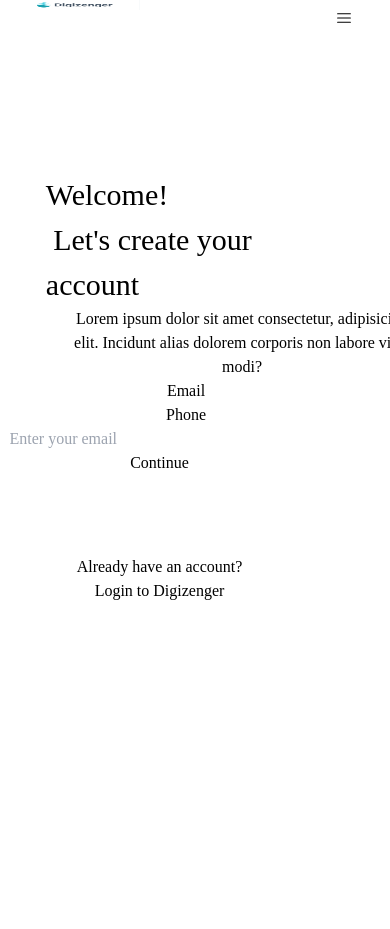
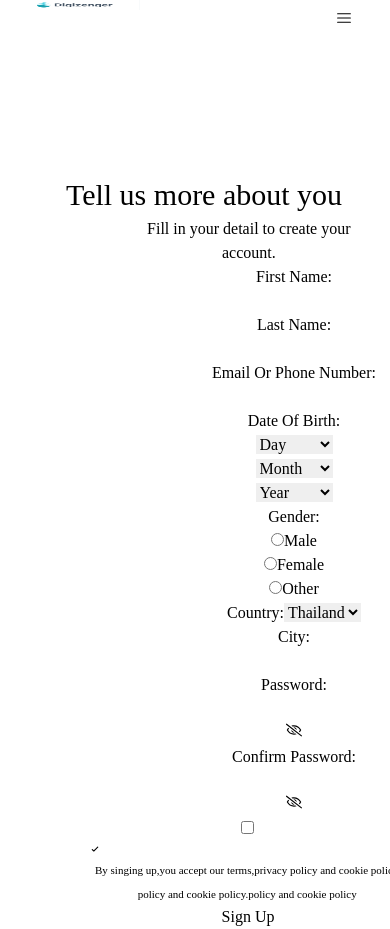
Before and after one commit to MiWu2275/Digizenger, a React (Vite) app: page /signup in a window 390 px wide. Shown: the top 929 px of the page. Before the commit the page ends 844 px from the top, so only its background shows below. Built offline with nearby package versions, Linux system fonts and the light colour scheme.

Commit message:
Responsive Fix

```diff
--- a/src/App.css
+++ b/src/App.css
@@ -217,42 +217,7 @@ body{
   .edsn_logo{
     width:110px;
     height: 50px;
-}
-.signin_main_container{
-  margin-left: -2rem !important;
-  margin-right: 3rem !important;
-}
-.header_text1{
-  margin-left: -6rem !important;
-  font-size: 30px !important;
-}
-.signin_header_text{
-  margin-left: -5px !important;
-  font-size: 30px !important;
-}
-.signin_header_text2{
-  font-size: 30px !important;
-  margin-left: -7.5rem !important;
-}
-.signin_body_text{
-  width: 350px !important;
-  margin-left: 6.5rem !important
-}
-.signin_button_container{
-  margin-right: 3rem !important;
-  margin-left: 110px !important;
-}
-.signin_input_box{
-  margin-left: 28px !important;
-  width: 345px !important;
-}
-.already_account_container{
-  margin-top: 6rem !important;
-}
-.signin_already_account{
-  margin-left:9px !important;
-  margin-top: 10rem !important;
-}
+  }
 .login_main_container{
   margin-left: 10px !important;
   margin-right: 2rem !important;
@@ -287,6 +252,15 @@ body{
 .login_recaptcha{
   margin-left: -7px !important;
 }
+.login_account_button{
+  margin-top: 10rem;
+}
+.eye_button1{
+  margin-left: 5px;
+}
+.eye_button2{
+  margin-right: -3rem;
+}
 
 }
 
@@ -298,21 +272,47 @@ body{
     width:70px;
     height: 10px;
 }
-.signin_header_text{
-  margin-right: 0px;
+.login_main_container{
+  margin-left: 0px !important;
+  margin-right: 2rem !important;
 }
-.signin_body_text{
-  margin-left: 4.8rem !important;
-  width: 360px !important; /* Add padding to ensure it doesn't touch the screen edges */
+.login_header_text1{
+  font-size: 30px !important;
+  margin-left: 1px !important;
 }
-.signin_button_container{
-  margin-right: 38px !important;
-  margin-left: 100px !important;
+.login_header_text2{
+  font-size: 30px !important;
+  /* margin-left: 1px !important; */
 }
-.signin_input_box{
-  margin-left: 12px !important;
-  width: 359px !important;
+.login_body_text{
+  width: 350px !important;
+  margin-left: 1.9rem !important;
 }
+.login_button_container{
+  margin-right: 1.8rem !important;
+  margin-left: 40px !important;
+}
+.login_input_box{
+  margin-left: 23px !important;
+  width: 345px !important;
+}
+.login_checkbox{
+  margin-left: 15px !important;
+  margin-right: 10px !important;
+}
+.login_keep_account{
+  margin-right: 30px !important;
+}
+.login_recaptcha{
+  margin-left: -7px !important;
+}
+.eye_button1{
+  margin-left: 5px;
+}
+.eye_button2{
+  margin-right: -3rem;
+}
+
 }
 
 @media (max-width: 393px) {
@@ -325,44 +325,9 @@ body{
     margin-left: 30px !important
 }
 
-  .signin_main_container{
-    margin-left: -2rem !important;
-    margin-right: 3rem !important;
-}
   .login_main_container{
     margin-left: 0px !important;
     margin-right: 2rem !important;
-  }
-  .header_text1{
-    margin-left: -6rem !important;
-    font-size: 30px !important;
-  }
-  .signin_header_text{
-    margin-left: -5px !important;
-    font-size: 30px !important;
-  }
-  .signin_header_text2{
-    font-size: 30px !important;
-    margin-left: -7.5rem !important;
-  }
-  .signin_body_text{
-    width: 340px !important;
-    margin-left: 6.5rem !important
-  }
-  .signin_button_container{
-    margin-right: 3rem !important;
-    margin-left: 110px !important;
-  }
-  .signin_input_box{
-    margin-left: 9px !important;
-    width: 300px !important;
-  }
-  .already_account_container{
-    margin-top: 5rem !important;
-  }
-  .signin_already_account{
-    margin-left:9px !important;
-    margin-top: 10rem !important;
   }
   .login_header_text1{
     font-size: 30px !important;
@@ -394,6 +359,19 @@ body{
   .login_recaptcha{
     margin-left: -7px !important;
   }
+  .eye_button1{
+    margin-left: 5px;
+  }
+  .eye_button2{
+    margin-right: -3rem;
+  }
+
+  .verify-header{
+   width: 200px;
+  }
+  /* .verify_body{
+    width: 300px;
+  } */
 
 }
 
@@ -406,45 +384,9 @@ body{
     height: 5px;
     margin-left: 20px !important
 }
-
-  .signin_main_container{
-    margin-left: -2rem !important;
-    margin-right: 3rem !important;
-}
   .login_main_container{
     margin-left: 0px !important;
     margin-right: 2rem !important;
-  }
-  .header_text1{
-    margin-left: -6rem !important;
-    font-size: 30px !important;
-  }
-  .signin_header_text{
-    margin-left: -5px !important;
-    font-size: 30px !important;
-  }
-  .signin_header_text2{
-    font-size: 30px !important;
-    margin-left: -7.5rem !important;
-  }
-  .signin_body_text{
-    width: 340px !important;
-    margin-left: 6.5rem !important
-  }
-  .signin_button_container{
-    margin-right: 3rem !important;
-    margin-left: 110px !important;
-  }
-  .signin_input_box{
-    margin-left: 9px !important;
-    width: 300px !important;
-  }
-  .already_account_container{
-    margin-top: 5rem !important;
-  }
-  .signin_already_account{
-    margin-left:9px !important;
-    margin-top: 10rem !important;
   }
   .login_header_text1{
     font-size: 30px !important;
@@ -476,6 +418,12 @@ body{
   .login_recaptcha{
     margin-left: -7px !important;
   }
+  .eye_button1{
+    margin-left: 5px;
+  }
+  .eye_button2{
+    margin-right: -3rem;
+  }
 }
 
 @media (max-width: 375px){
@@ -486,41 +434,6 @@ body{
   width:130px;
   height: 5px;
   margin-left: 30px !important
-}
-.signin_main_container{
-  margin-left: -2rem !important;
-  margin-right: 3rem !important;
-}
-.header_text1{
-  margin-left: -6rem !important;
-  font-size: 30px !important;
-}
-.signin_header_text{
-  margin-left: -5px !important;
-  font-size: 30px !important;
-}
-.signin_header_text2{
-  font-size: 30px !important;
-  margin-left: -7.5rem !important;
-}
-.signin_body_text{
-  width: 340px !important;
-  margin-left: 6.5rem !important
-}
-.signin_button_container{
-  margin-right: 3rem !important;
-  margin-left: 110px !important;
-}
-.signin_input_box{
-  margin-left: 9px !important;
-  width: 300px !important;
-}
-.already_account_container{
-  margin-top: 5rem !important;
-}
-.signin_already_account{
-  margin-left:9px !important;
-  margin-top: 10rem !important;
 }
 .login_main_container{
   margin-left: 10px !important;
@@ -556,6 +469,12 @@ body{
 .login_recaptcha{
   margin-left: -7px !important;
 }
+.eye_button1{
+  margin-left: 5px;
+}
+.eye_button2{
+  margin-right: -3rem;
+}
 }
 
 
@@ -575,14 +494,71 @@ body{
 
 }
 
-@media (max-width: 480px) {
+@media (max-width: 526px) {
+  .user_info_container{
+    margin-left: 10px !important;
+
+  }
+  .user_info_header1{
+    font-size: 32px !important;
+    margin-left: 20rem !important;
+  }
+  .user_info_header2{
+    font-size: 32px !important;
+  }
+  .user_info_body_text{
+    margin-left: 13.5rem !important;
+  }
+  .user_info_form_container{
+    grid-template-columns: 1fr !important;
+  }
+  .user_info_form1_container{
+    margin-left: 11.5rem !important;
+    row-gap: 2px !important;
+    width:fit-content !important;
+  }
+  .user_info_input_container{
+    gap: 15px !important;
+
+  }
+  .user_info_form2_container{
+    margin-left: 11.5rem !important;
+    margin-top: 0px !important;
+    width: fit-content !important;
+  }
+  .user_info_button_container{
+    justify-self: center !important;
+  }
+  .user_button_container{
+    width: 320px !important;
+    margin-left: 7.8rem !important;
+  }
+  .user_info_checkbox{
+    margin-left: 20rem !important;
+  }
+  .user_info_button{
+    margin-left: 8rem !important;
+  }
+  .user_info_agree{
+    margin-left: 1px !important;
+    font-size: 11px;
+  }
+  .eye2{
+    right: 2rem !important;
+  }
+  .eye1{
+    left: 16.5rem !important;
+  }
+}
+
+@media (max-width: 526px) {
   .user_info_container{
     margin-left: 10px !important;
     margin-right: 1.5rem !important;
   }
   .user_info_header1{
     font-size: 30px !important;
-    margin-left: 18rem !important;
+    margin-left: 20rem !important;
   }
   .user_info_header2{
     font-size: 30px !important;
@@ -611,7 +587,7 @@ body{
     justify-self: center !important;
   }
   .user_button_container{
-    width: 340px !important;
+    width: 320px !important;
     margin-left: 7.8rem !important;
   }
   .user_info_checkbox{
@@ -622,23 +598,30 @@ body{
   }
   .user_info_agree{
     margin-left: 1px !important;
+    font-size: 11px;
+  }
+  .eye2{
+    right: 2rem !important;
+  }
+  .eye1{
+    left: 16.5rem !important;
   }
 }
 
-@media (max-width: 575px) {
+@media (max-width: 480px) {
   .user_info_container{
     margin-left: 10px !important;
     margin-right: 1.5rem !important;
   }
   .user_info_header1{
     font-size: 30px !important;
-    margin-left: 18rem !important;
+    margin-left: 2rem !important;
   }
   .user_info_header2{
     font-size: 30px !important;
   }
   .user_info_body_text{
-    margin-left: 13.5rem !important;
+    margin-left: 7.6rem !important;
   }
   .user_info_form_container{
     grid-template-columns: 1fr !important;
@@ -661,17 +644,21 @@ body{
     justify-self: center !important;
   }
   .user_button_container{
-    width: 340px !important;
-    margin-left: 7.8rem !important;
-  }
-  .user_info_checkbox{
-    margin-left: 20rem !important;
+    width: 320px !important;
+    margin-left: 7.4rem !important;
   }
   .user_info_button{
-    margin-left: 8rem !important;
+    margin-left: 7.5rem !important;
   }
   .user_info_agree{
     margin-left: 1px !important;
+    font-size: 11px;
+  }
+  .eye2{
+    right: 2rem !important;
+  }
+  .eye1{
+    left: 16.5rem !important;
   }
 }
 
@@ -682,13 +669,13 @@ body{
   }
   .user_info_header1{
     font-size: 30px !important;
-    margin-left: 18rem !important;
+    margin-left: 2rem !important;
   }
   .user_info_header2{
     font-size: 30px !important;
   }
   .user_info_body_text{
-    margin-left: 13.5rem !important;
+    margin-left: 7.6rem !important;
   }
   .user_info_form_container{
     grid-template-columns: 1fr !important;
@@ -711,16 +698,23 @@ body{
     justify-self: center !important;
   }
   .user_button_container{
-    width: 340px !important;
-    margin-left: 7.9rem !important;
+    width: 320px !important;
+    margin-left: 7.4rem !important;
   }
-  .user_info_checkbox{
+  /* .user_info_checkbox{
     margin-left: 20rem !important;
-  }
+  } */
   .user_info_button{
-    margin-left: 8rem !important;
+    margin-left: 7.5rem !important;
   }
   .user_info_agree{
     margin-left: 1px !important;
+    font-size: 11px;
+  }
+  .eye2{
+    right: 2rem !important;
+  }
+  .eye1{
+    left: 16.5rem !important;
   }
 }
--- a/src/App.jsx
+++ b/src/App.jsx
@@ -3,7 +3,7 @@ import { useState, useEffect } from "react";
 import { BrowserRouter,Routes,Route} from "react-router-dom";
 import Nav from './components/Nav';
 import Login from './components/Login';
-import SignUp from './components/SignUp';
+// import SignUp from './components/SignUp';
 import SignInfo from './components/SignInfo';
 import RequestIdentity from './page/RequestIdentity';
 import VerifyEmail from './components/VerifyEmail';
@@ -19,10 +19,9 @@ function App() {
                 <Routes>
                   <Route path='/' element={<Homepage/>}></Route>
                   <Route path='/login' element={<Login/>}></Route>
-                  <Route path='/signup' element={<SignUp/>}></Route>
+                  <Route path='/signup' element={<SignInfo/>}></Route>
                   <Route path='/signup/verify' element={<VerifyEmail/>}></Route>
-                  <Route path='/signup/verify/signinfo' element={<SignInfo/>}></Route>
-                  <Route path='/signup/signinfo/requestIdentity' element={<RequestIdentity/>}></Route>
+                  <Route path='/signup/verify/requestIdentity' element={<RequestIdentity/>}></Route>
                 </Routes>
 
             </BrowserRouter>
--- a/src/components/SignInfo.jsx
+++ b/src/components/SignInfo.jsx
@@ -21,18 +21,18 @@ function SignInfo() {
 
   return (
     <section className="flex  justify-center  container w-full mb-[20px] mt-[35px]">
-      <main className="text-center user_info_container">
-        <div className="mt-[-10px] grid mb-[20px] ">
-                <div className=" text-[36px] ml-[-20rem] font-bold mt-[-10px]">
-                    <span className="user_info_header1 text-[#00BCD4]">Tell us more </span>
-                    <span className="user_info_header2">about you</span>
+      <main className="text-center ml-[5rem] user_info_container">
+        <div className="mt-[-10px] grid  w-[400px] ml-[6rem] mb-[20px] ">
+                <div className=" text-[36px] header_container font-bold mt-[-10px]">
+                    <span className="user_info_header1 text-[#00BCD4] ml-[-2rem]">Tell us more </span>
+                    <span className="user_info_header2 ">about you</span>
                 </div>
-                <div className="user_info_body_text text-left ml-[6.5rem] w-[400px] text-[#8C8CA1] mt-[5px]">
+                <div className="user_info_body_text text-left ml-[5px] w-[400px] text-[#8C8CA1] mt-[5px]">
                     Fill in your detail to create your account.
                 </div>
         </div>
 
-        <div className="user_info_form_container grid grid-cols-2 gap-2 px-4">
+        <div className="user_info_form_container  grid grid-cols-2 gap-2 px-4">
             <form className="user_info_form1_container space-y-4 px-5 mt-4 ml-16">
             <div className="user_info_input_container flex gap-4">
                 <div className="grid w-full">
@@ -160,13 +160,13 @@ function SignInfo() {
                           className="w-[315px] h-[40px]  pl-[10px] rounded-[5px] bg-[#ECF1F4]"
                       />
                       {password ?
-                            (<button className="eye_button1 absolute top-[3rem] left-[17.5rem]"
+                            (<button className="eye1 absolute top-[3rem] left-[17.5rem]"
                             onClick={(e)=> {
                             e.preventDefault();
                             setpassword(!password)}}>
                                 <FaRegEye />
                             </button>) :
-                            (<button className="eye_button2 absolute top-[3rem] right-[5rem]"
+                            (<button className="eye2 absolute top-[3rem] right-[5rem]"
                             onClick={(e)=> {
                                 e.preventDefault();
                                 setpassword(!password)}}>
@@ -182,13 +182,13 @@ function SignInfo() {
                           className="w-[315px] h-[40px] pl-[10px] rounded-[5px] bg-[#ECF1F4]"
                       />
                       {confirmPassword ?
-                            (<button className="eye_button1 absolute top-[3rem] left-[17.5rem]"
+                            (<button className="eye1 absolute top-[3rem] left-[17.5rem]"
                             onClick={(e)=> {
                             e.preventDefault();
                             setConfirmPassword(!confirmPassword)}}>
                                 <FaRegEye />
                             </button>) :
-                            (<button className="eye_button2 absolute top-[3rem] right-[5rem]"
+                            (<button className="eye2 absolute top-[3rem] right-[5rem]"
                             onClick={(e)=> {
                                 e.preventDefault();
                                 setConfirmPassword(!confirmPassword)}}>
@@ -199,18 +199,18 @@ function SignInfo() {
             </form>
 
         </div>
-        <div className="user_info_button_container flex flex-col justify-start mt-8 ml-[6rem] w-[645px]">
+        <div className="user_info_button_container flex flex-col justify-start mt-8 ml-[6.5rem] w-[645px]">
             <div className=" user_button_container text-left flex relative">
                 <input type="checkbox" id="agree" name="agree" onChange={checkHandle} className={`h-[20px] w-[35px] appearance-none mr-2 ${checked ? " bg-[#00BCD4] ": "bg-[#ECF1F4] "} cursor-pointer `} />
 
-                <div className={`absolute inset-0 flex items-center top-[-1.9rem] pointer-events-none ${checked ? 'opacity-100' : 'opacity-0'}`}>
+                <div className={`absolute inset-0 flex check_icon items-center top-[-1.9rem] pointer-events-none ${checked ? 'opacity-100' : 'opacity-0'}`}>
                      <IoIosCheckmark className="text-white text-xl" />
 
                 </div>
-                <label htmlFor="agree" className="user_info_agree text-[#8C8CA1] ml-2 items-center text-left">By singing up,you accept our terms,privacy policy and cookie policy. By singing up,you accept our terms,privacy policy and cookie policy.</label>
+                <label htmlFor="agree" className="user_info_agree text-[#8C8CA1] ml-2  text-left">By singing up,you accept our terms,privacy policy and cookie policy. policy and cookie policy.policy and cookie policy</label>
             </div>
               <button className="w-[315px] user_info_button px-14 py-1 mt-[20px] text-lg  font-semibold  bg-[#0097A7] text-white rounded-md">
-              <Link to="/signup/requestIdentity">Sign Up</Link>
+              <Link to="/signup/verify">Sign Up</Link>
               </button>
 
         </div>
--- a/src/components/VerifyEmail.jsx
+++ b/src/components/VerifyEmail.jsx
@@ -21,11 +21,11 @@ function VerifyEmail (){
 
     return(
         <section className="flex justify-center mt-[30px]">
-            <main className="text-wrap">
+            <main className="verify_header text-wrap">
                 <div>
                     <article className="grid text-wrap ">
-                        <h1 className="text-[32px] font-semibold justify-self-start"><span className="text-[#00BCD4]">Verify </span> Your Email</h1>
-                        <div className="text-slate-400 mt-[15px] mb-[15px] flex flex-col">
+                        <h1 className=" text-[32px] font-semibold justify-self-start"><span className="text-[#00BCD4]">Verify </span> Your Email</h1>
+                        <div className="verify_body text-slate-400 mt-[15px] mb-[15px] flex flex-col">
                             <span>We've emailed you a 4-digit code. Please check your</span>
                             <span className="self-start">inbox and enter it below.</span>
                         </div>
@@ -43,7 +43,7 @@ function VerifyEmail (){
                     <div className="text-3xl w-full tracking-widest text-gray-500">{renderMaskedCode()}</div>
                 </div>
                 <p className="text-slate-400 text-sm  text-right mt-2">00:05</p>
-                <Link to="/signup/verify/signinfo">
+                <Link to="/">
                     <button className="bg-[#0097A7] w-full text-white py-2 px-6 rounded-lg mt-4">
                         Continue
                     </button>
```
Also changed, not shown: src/components/Login.jsx (+4 -4 lines).
